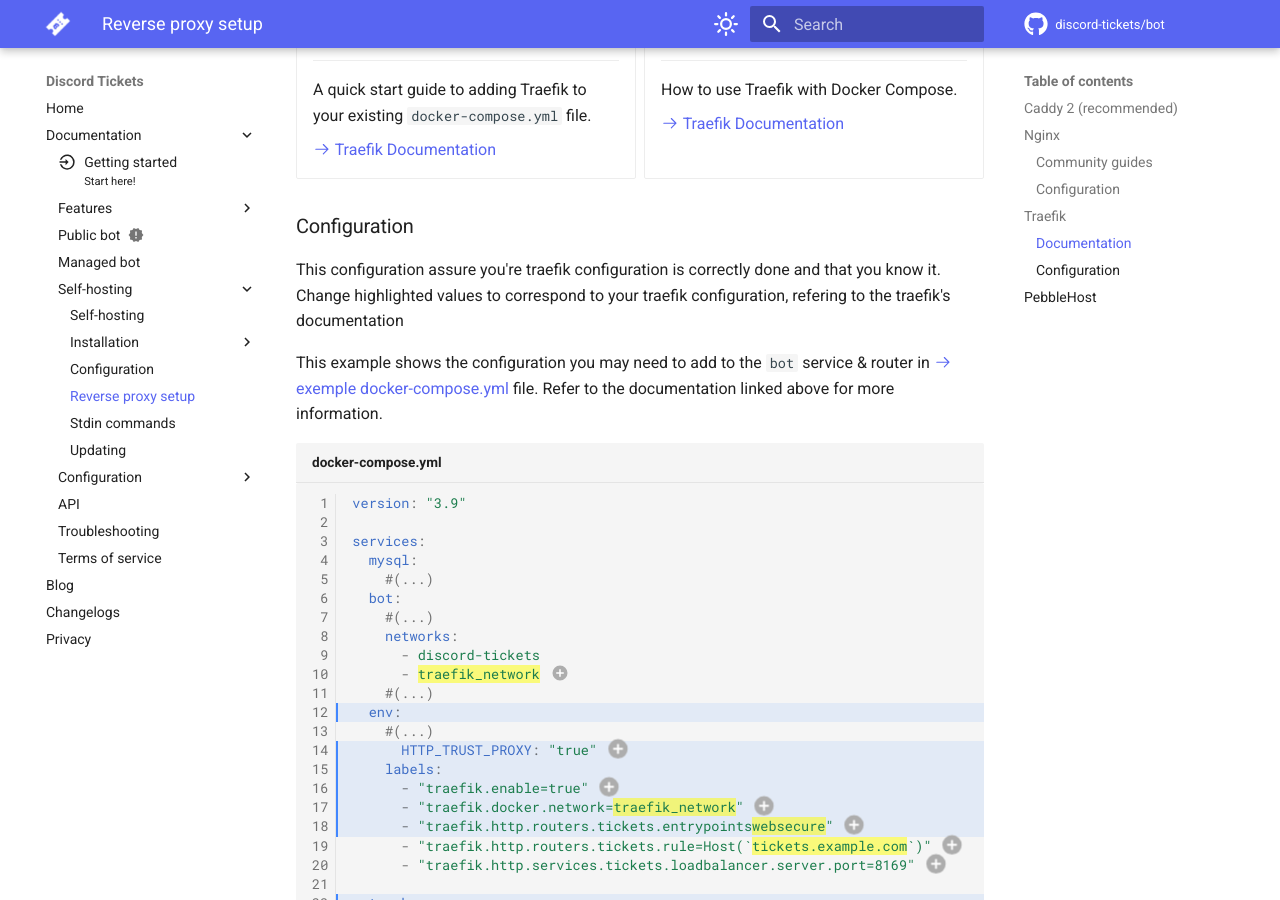
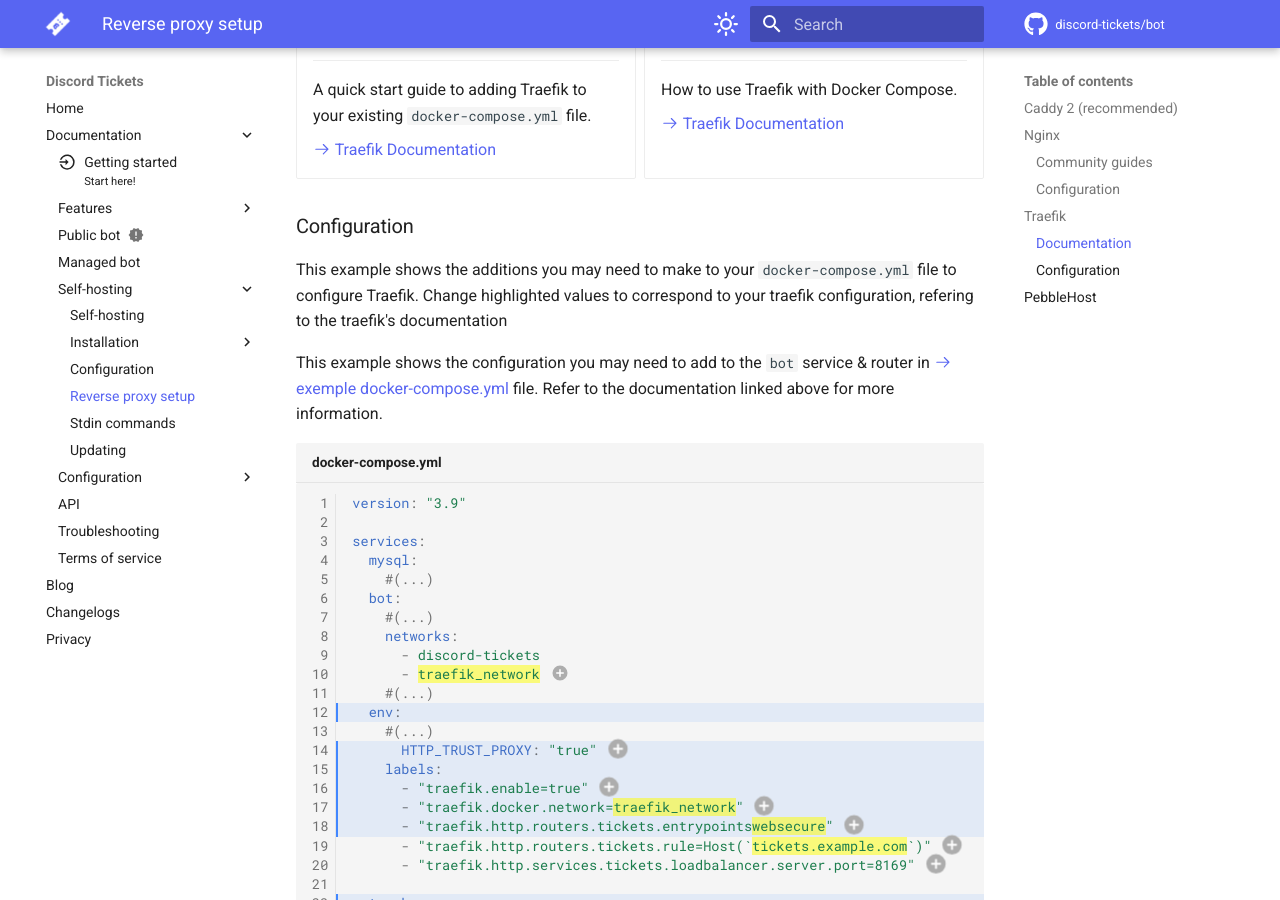
Before and after one commit to discord-tickets/docs, an MkDocs documentation site: the page built from docs/self-hosting/reverse-proxy.md, in a window 1280 px wide and 900 px high, scrolled down 2201 px. Built offline with MkDocs 1.6.1 and Material for MkDocs 9.7.7, drawn with Linux system fonts in a browser that asks for light colours; emoji names are drawn with the system emoji font; comment, search, counter and statistics services are not loaded.

Commit message:
Update docs/self-hosting/reverse-proxy.md

```diff
--- a/docs/self-hosting/reverse-proxy.md
+++ b/docs/self-hosting/reverse-proxy.md
@@ -129,7 +129,7 @@
 
 ### Configuration
 
-This configuration assure you're traefik configuration is correctly done and that you know it.
+This example shows the additions you may need to make to your `docker-compose.yml` file to configure Traefik.
 Change highlighted values to correspond to your traefik configuration, refering to the traefik's documentation
 
 This example shows the configuration you may need to add to the `bot` service & router in [:octicons-arrow-right-24: exemple docker-compose.yml](https://github.com/discord-tickets/bot/blob/main/docker-compose.yml) file.
```
